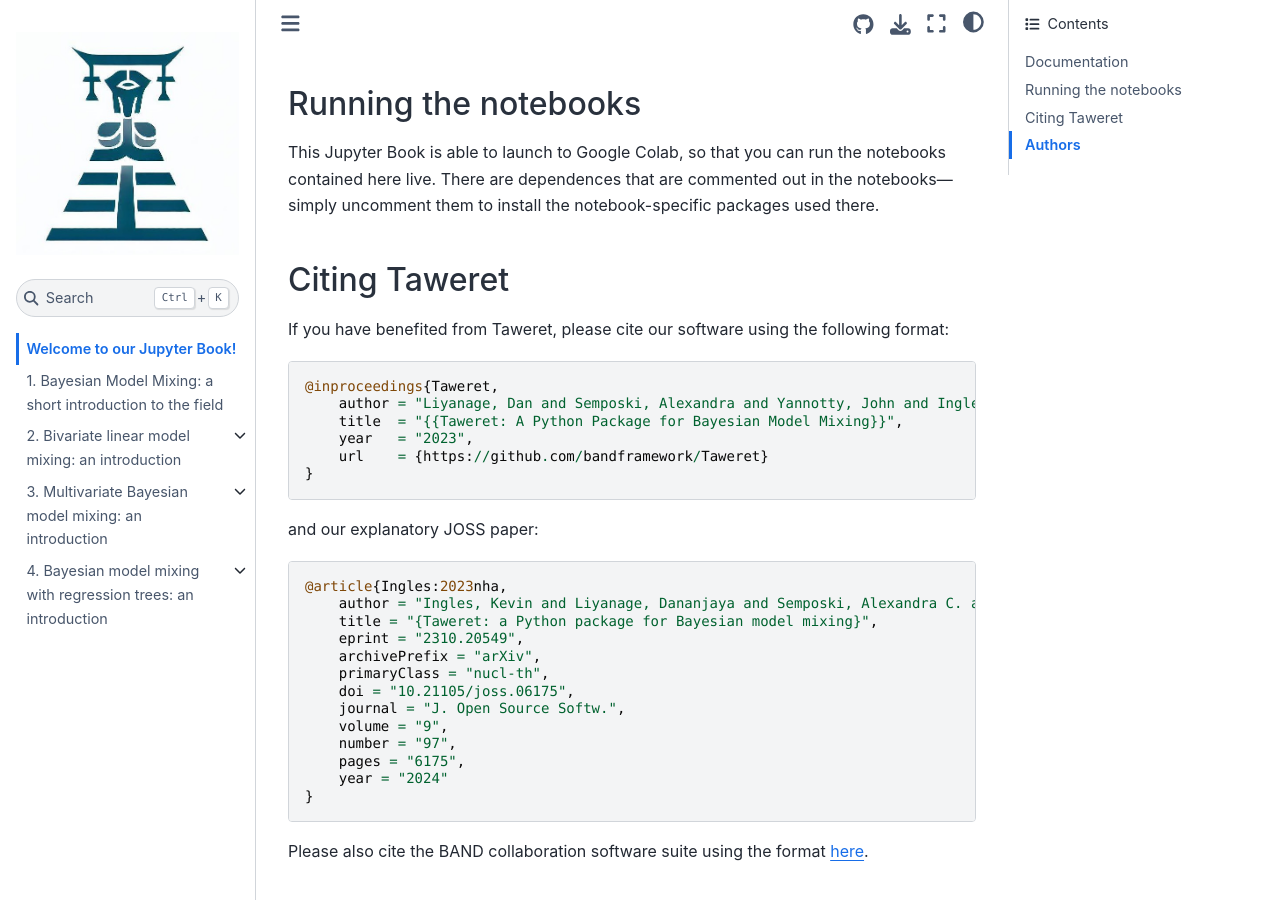
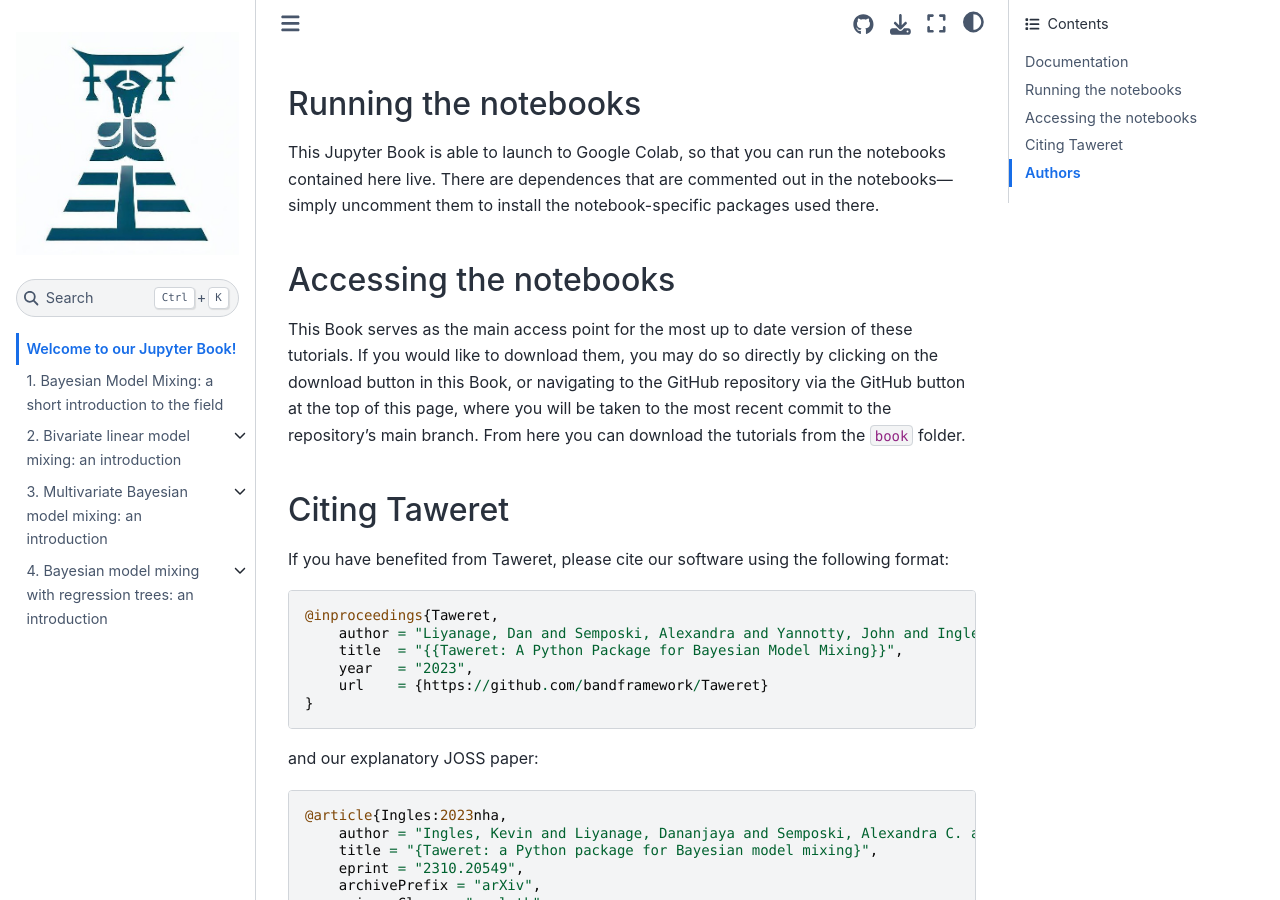
Before and after one commit to bandframework/Taweret, a Jupyter Book: the page built from book/landing.md, in a window 1280 px wide and 900 px high, scrolled down 481 px. Built offline with Jupyter Book 1.0.4 settings and Sphinx 7.4.7 and the Sphinx Book theme 1.1.4, drawn with Linux system fonts in a browser that asks for light colours; pages that are not in the unit, such as notebooks, are missing from menus.

Commit message:
adding tutorial info to Book and repo

```diff
--- a/book/landing.md
+++ b/book/landing.md
@@ -9,6 +9,9 @@ The full documentation of the package can be found here: https://taweretdocs.rea
 ## Running the notebooks
 This Jupyter Book is able to launch to Google Colab, so that you can run the notebooks contained here live. There are dependences that
 are commented out in the notebooks---simply uncomment them to install the notebook-specific packages used there.
+
+## Accessing the notebooks
+This Book serves as the main access point for the most up to date version of these tutorials. If you would like to download them, you may do so directly by clicking on the download button in this Book, or navigating to the GitHub repository via the GitHub button at the top of this page, where you will be taken to the most recent commit to the repository's main branch. From here you can download the tutorials from the `book` folder.
 
 ## Citing Taweret
 If you have benefited from Taweret, please cite our software using the following format:
```
Also changed, not shown: README.md (+4 -0 lines).
